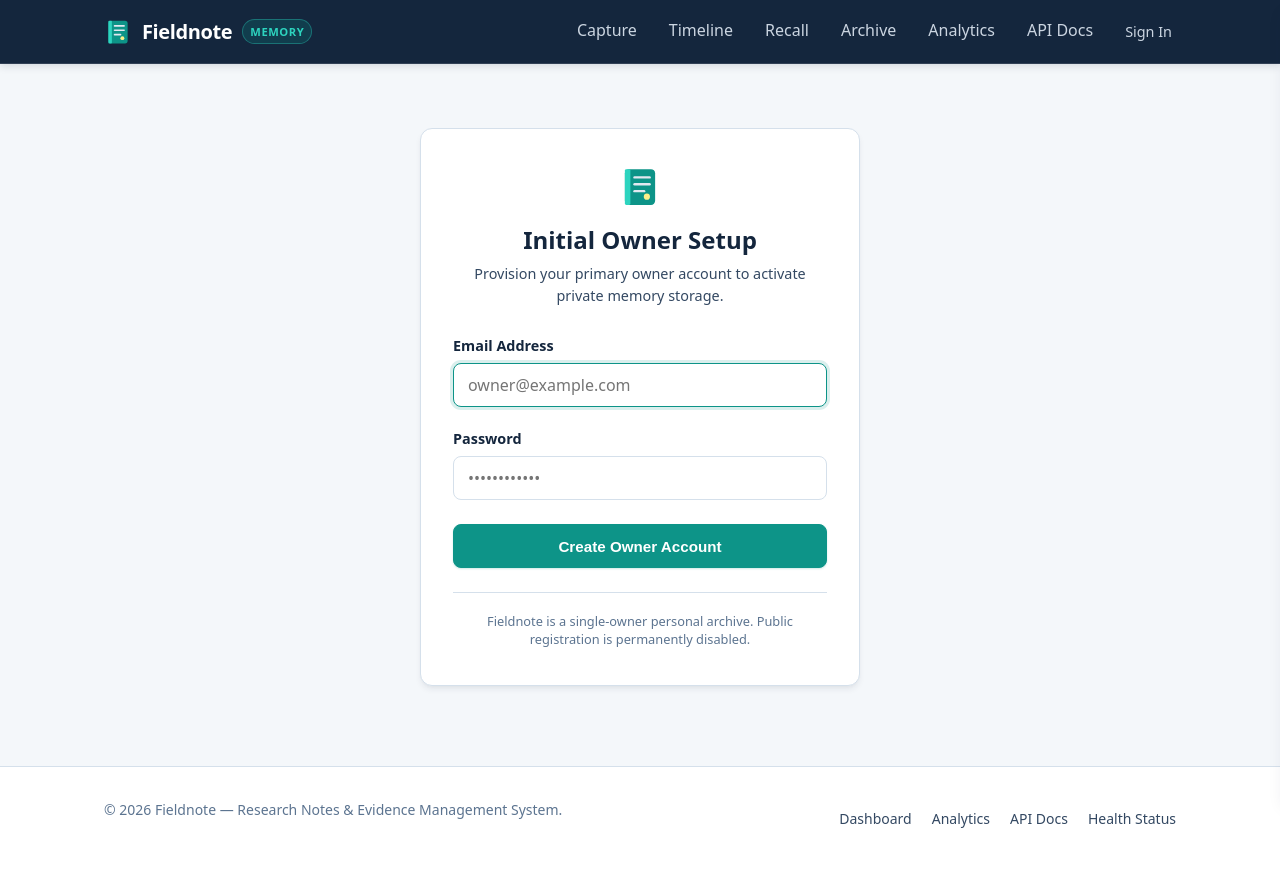
After one commit to AkshatSahay72/FieldNotes, a FastAPI app: template app/templates/login.html in a window 1280 px wide. The commit adds this page. Run offline with FastAPI, Linux system fonts and the light colour scheme; the template is opened without the code that fills it, so the values that code supplies are empty; parts of the project's set-up code (start-up, migrations or seed data) failed here and were passed over.

Commit message:
feat: restore authentication entry point, login view, and production session handling

```diff
--- a/app/static/css/style.css
+++ b/app/static/css/style.css
@@ -2355,3 +2355,169 @@ a:hover {
   color: var(--color-text-muted);
   margin: 0;
 }
+
+/* ==========================================================================
+   Owner Authentication View & Session Controls
+   ========================================================================== */
+.auth-page-container {
+  display: flex;
+  justify-content: center;
+  align-items: center;
+  min-height: calc(100vh - var(--header-height) - 180px);
+  padding: 2rem 1rem;
+}
+
+.auth-card {
+  width: 100%;
+  max-width: 440px;
+  background-color: var(--color-surface);
+  border: 1px solid var(--color-border);
+  border-radius: var(--radius-lg);
+  box-shadow: var(--shadow-md);
+  padding: 2.25rem 2rem;
+}
+
+.auth-header {
+  text-align: center;
+  margin-bottom: 1.75rem;
+}
+
+.auth-icon-wrapper {
+  display: inline-flex;
+  align-items: center;
+  justify-content: center;
+  margin-bottom: 1rem;
+}
+
+.auth-icon {
+  width: 44px;
+  height: 44px;
+}
+
+.auth-title {
+  font-size: 1.5rem;
+  font-weight: 700;
+  color: var(--color-text-main);
+  margin-bottom: 0.5rem;
+}
+
+.auth-subtitle {
+  font-size: 0.9rem;
+  color: var(--color-text-muted);
+  line-height: 1.5;
+  margin-bottom: 0;
+}
+
+.auth-alert {
+  display: flex;
+  align-items: center;
+  gap: 0.625rem;
+  padding: 0.75rem 1rem;
+  border-radius: var(--radius-md);
+  margin-bottom: 1.25rem;
+  font-size: 0.875rem;
+  line-height: 1.4;
+}
+
+.auth-alert-error {
+  background-color: #fef2f2;
+  border: 1px solid #fecaca;
+  color: #991b1b;
+}
+
+.auth-alert-icon {
+  display: inline-flex;
+  align-items: center;
+  justify-content: center;
+  width: 18px;
+  height: 18px;
+  border-radius: 50%;
+  background-color: #dc2626;
+  color: #ffffff;
+  font-size: 0.75rem;
+  font-weight: 700;
+  flex-shrink: 0;
+}
+
+.form-input {
+  width: 100%;
+  min-height: 44px;
+  padding: 0.625rem 0.875rem;
+  font-size: 1rem;
+  font-family: inherit;
+  color: var(--color-text-main);
+  background-color: var(--color-surface);
+  border: 1px solid var(--color-border);
+  border-radius: var(--radius-md);
+  transition: border-color var(--transition-fast), box-shadow var(--transition-fast);
+}
+
+.form-input:focus {
+  border-color: var(--color-teal);
+  box-shadow: 0 0 0 3px rgba(13, 148, 136, 0.15);
+  outline: none;
+}
+
+.btn-block {
+  width: 100%;
+}
+
+.auth-actions {
+  margin-top: 1.5rem;
+}
+
+.auth-footer-notice {
+  margin-top: 1.5rem;
+  padding-top: 1.25rem;
+  border-top: 1px solid var(--color-border);
+  text-align: center;
+}
+
+.auth-footnote {
+  font-size: 0.8rem;
+  color: var(--color-text-dim);
+  margin-bottom: 0;
+  line-height: 1.4;
+}
+
+/* Navigation Auth Items */
+.nav-user-item {
+  display: flex;
+  align-items: center;
+}
+
+.nav-user-email {
+  display: inline-block;
+  max-width: 180px;
+  overflow: hidden;
+  text-overflow: ellipsis;
+  white-space: nowrap;
+  font-size: 0.85rem;
+  font-weight: 500;
+  color: #94a3b8;
+  padding: 0.25rem 0.5rem;
+  background-color: rgba(255, 255, 255, 0.08);
+  border-radius: var(--radius-sm);
+  border: 1px solid rgba(255, 255, 255, 0.12);
+}
+
+.nav-btn-auth {
+  cursor: pointer;
+  background: transparent;
+  border: none;
+  font-family: inherit;
+  font-size: 0.9rem;
+}
+
+.mobile-nav-user-item {
+  padding: 0.5rem 0.875rem;
+  border-bottom: 1px solid rgba(255, 255, 255, 0.1);
+  margin-bottom: 0.5rem;
+}
+
+.mobile-nav-user-email {
+  display: block;
+  font-size: 0.85rem;
+  color: #94a3b8;
+  word-break: break-all;
+}
--- a/app/static/js/app.js
+++ b/app/static/js/app.js
@@ -5,6 +5,46 @@
 
 (function () {
   "use strict";
+
+  /* ==========================================================================
+     0. Cookie & CSRF Helper Functions
+     ========================================================================== */
+  function getCookie(name) {
+    if (!document.cookie) return null;
+    var match = document.cookie.match(new RegExp("(?:^|;\\s*)" + name + "=([^;]*)"));
+    return match ? decodeURIComponent(match[1]) : null;
+  }
+
+  function getCsrfToken() {
+    return getCookie("fieldnote_csrf");
+  }
+
+  /* ==========================================================================
+     0.1. Owner Authentication & Session Actions
+     ========================================================================== */
+  function initAuthActions() {
+    function handleLogout(e) {
+      if (e) e.preventDefault();
+      var csrf = getCsrfToken();
+      var headers = { "Content-Type": "application/json" };
+      if (csrf) headers["x-csrf-token"] = csrf;
+      fetch("/api/auth/logout", {
+        method: "POST",
+        headers: headers,
+      }).finally(function () {
+        window.location.href = "/login";
+      });
+    }
+
+    var btnLogout = document.getElementById("btn-logout");
+    if (btnLogout) {
+      btnLogout.addEventListener("click", handleLogout);
+    }
+    var btnMobileLogout = document.getElementById("btn-mobile-logout");
+    if (btnMobileLogout) {
+      btnMobileLogout.addEventListener("click", handleLogout);
+    }
+  }
 
   /* ==========================================================================
      1. Toast Notification System
@@ -936,9 +976,13 @@
       saveBtn.disabled = true;
       saveBtn.textContent = "Saving...";
 
+      var headers = { "Content-Type": "application/json" };
+      var csrfToken = getCsrfToken();
+      if (csrfToken) headers["x-csrf-token"] = csrfToken;
+
       fetch(url, {
         method: method,
-        headers: { "Content-Type": "application/json" },
+        headers: headers,
         body: JSON.stringify(payload),
       })
         .then(function (res) {
@@ -988,7 +1032,14 @@
       btnConfirmDelete.disabled = true;
       btnConfirmDelete.textContent = "Deleting...";
 
-      fetch("/api/notes/" + encodeURIComponent(noteId), { method: "DELETE" })
+      var deleteHeaders = {};
+      var csrfToken = getCsrfToken();
+      if (csrfToken) deleteHeaders["x-csrf-token"] = csrfToken;
+
+      fetch("/api/notes/" + encodeURIComponent(noteId), {
+        method: "DELETE",
+        headers: deleteHeaders,
+      })
         .then(function (res) {
           if (!res.ok && res.status !== 204) {
             return res.json().then(function (errData) {
@@ -1267,9 +1318,14 @@
       btnUploadEvidence.disabled = true;
       btnUploadEvidence.textContent = "Uploading...";
 
+      var uploadHeaders = {};
+      var csrfToken = getCsrfToken();
+      if (csrfToken) uploadHeaders["x-csrf-token"] = csrfToken;
+
       // Browser sets multipart/form-data boundary automatically when Content-Type is omitted
       fetch("/api/notes/" + encodeURIComponent(noteId) + "/attachments", {
         method: "POST",
+        headers: uploadHeaders,
         body: formData,
       })
         .then(function (res) {
@@ -1327,8 +1383,13 @@
       btnConfirmDeleteAttachment.disabled = true;
       btnConfirmDeleteAttachment.textContent = "Deleting...";
 
+      var delAttHeaders = {};
+      var csrfToken = getCsrfToken();
+      if (csrfToken) delAttHeaders["x-csrf-token"] = csrfToken;
+
       fetch("/api/notes/" + encodeURIComponent(noteId) + "/attachments/" + encodeURIComponent(attId), {
         method: "DELETE",
+        headers: delAttHeaders,
       })
         .then(function (res) {
           if (!res.ok && res.status !== 204) {
@@ -2006,6 +2067,7 @@
   document.addEventListener("DOMContentLoaded", function () {
     initDynamicYear();
     initMobileNavigation();
+    initAuthActions();
     initDashboard();
     initAnalytics();
   });
--- a/app/templates/base.html
+++ b/app/templates/base.html
@@ -54,6 +54,18 @@
           <li>
             <a href="/docs" class="nav-link" target="_blank" rel="noopener noreferrer">API Docs</a>
           </li>
+          {% if current_user %}
+          <li class="nav-user-item">
+            <span class="nav-user-email" title="{{ current_user.email }}">{{ current_user.email }}</span>
+          </li>
+          <li>
+            <button type="button" class="nav-link nav-btn-auth" id="btn-logout" aria-label="Sign out of your account">Sign Out</button>
+          </li>
+          {% elif not demo_mode %}
+          <li>
+            <a href="/login" class="nav-link nav-btn-auth {% if active_page == 'login' %}active{% endif %}" id="nav-link-login">Sign In</a>
+          </li>
+          {% endif %}
         </ul>
       </nav>
 
@@ -127,6 +139,18 @@
         <li>
           <a href="/docs" class="mobile-nav-link" target="_blank" rel="noopener noreferrer">API Documentation</a>
         </li>
+        {% if current_user %}
+        <li class="mobile-nav-user-item">
+          <span class="mobile-nav-user-email">{{ current_user.email }}</span>
+        </li>
+        <li>
+          <button type="button" class="mobile-nav-link nav-btn-auth" id="btn-mobile-logout">Sign Out</button>
+        </li>
+        {% elif not demo_mode %}
+        <li>
+          <a href="/login" class="mobile-nav-link {% if active_page == 'login' %}active{% endif %}" id="mobile-nav-login">Sign In</a>
+        </li>
+        {% endif %}
       </ul>
     </nav>
   </aside>
--- /dev/null
+++ b/app/templates/login.html
@@ -0,0 +1,175 @@
+{% extends "base.html" %}
+
+{% block title %}Fieldnote — {% if has_owner %}Owner Sign In{% else %}Initial Setup{% endif %}{% endblock %}
+
+{% block description %}Secure single-owner authentication for Fieldnote memory archive.{% endblock %}
+
+{% block content %}
+<div class="auth-page-container">
+  <div class="auth-card" role="region" aria-labelledby="auth-heading">
+    <div class="auth-header">
+      <div class="auth-icon-wrapper">
+        <svg class="brand-icon auth-icon" viewBox="0 0 32 32" fill="none" xmlns="http://www.w3.org/2000/svg" aria-hidden="true">
+          <rect x="5" y="3" width="22" height="26" rx="3" fill="#0D9488" />
+          <rect x="5" y="3" width="4" height="26" rx="1" fill="#2DD4BF" />
+          <line x1="12" y1="9" x2="23" y2="9" stroke="#E2E8F0" stroke-width="1.75" stroke-linecap="round" />
+          <line x1="12" y1="14" x2="23" y2="14" stroke="#E2E8F0" stroke-width="1.75" stroke-linecap="round" />
+          <line x1="12" y1="19" x2="19" y2="19" stroke="#E2E8F0" stroke-width="1.75" stroke-linecap="round" />
+          <circle cx="21" cy="23" r="2.25" fill="#FEF08A" />
+        </svg>
+      </div>
+      <h1 class="auth-title" id="auth-heading">
+        {% if has_owner %}Welcome Back{% else %}Initial Owner Setup{% endif %}
+      </h1>
+      <p class="auth-subtitle">
+        {% if has_owner %}
+          Sign in to access your personal memory journal and research notes.
+        {% else %}
+          Provision your primary owner account to activate private memory storage.
+        {% endif %}
+      </p>
+    </div>
+
+    <div class="auth-alert auth-alert-error" id="auth-error-alert" role="alert" style="display: none;">
+      <span class="auth-alert-icon">!</span>
+      <span class="auth-alert-msg" id="auth-error-msg"></span>
+    </div>
+
+    <form class="auth-form" id="auth-form" novalidate>
+      <div class="form-group">
+        <label for="auth-email" class="form-label">Email Address</label>
+        <input
+          type="email"
+          id="auth-email"
+          name="email"
+          class="form-input"
+          placeholder="owner@example.com"
+          autocomplete="email"
+          required
+          autofocus
+        >
+      </div>
+
+      <div class="form-group">
+        <label for="auth-password" class="form-label">Password</label>
+        <input
+          type="password"
+          id="auth-password"
+          name="password"
+          class="form-input"
+          placeholder="••••••••••••"
+          autocomplete="{% if has_owner %}current-password{% else %}new-password{% endif %}"
+          required
+        >
+      </div>
+
+      <div class="auth-actions">
+        <button type="submit" class="btn btn-primary btn-block" id="btn-auth-submit">
+          <span id="btn-auth-text">{% if has_owner %}Sign In{% else %}Create Owner Account{% endif %}</span>
+          <span class="spinner" id="btn-auth-spinner" style="display: none;" aria-hidden="true"></span>
+        </button>
+      </div>
+    </form>
+
+    <div class="auth-footer-notice">
+      <p class="auth-footnote">
+        Fieldnote is a single-owner personal archive. Public registration is permanently disabled.
+      </p>
+    </div>
+  </div>
+</div>
+
+<script>
+  (function () {
+    var form = document.getElementById("auth-form");
+    var emailInput = document.getElementById("auth-email");
+    var passwordInput = document.getElementById("auth-password");
+    var submitBtn = document.getElementById("btn-auth-submit");
+    var submitText = document.getElementById("btn-auth-text");
+    var submitSpinner = document.getElementById("btn-auth-spinner");
+    var errorAlert = document.getElementById("auth-error-alert");
+    var errorMsg = document.getElementById("auth-error-msg");
+    var isRegisterMode = {{ 'false' if has_owner else 'true' }};
+
+    function showError(msg) {
+      errorMsg.textContent = msg;
+      errorAlert.style.display = "flex";
+    }
+
+    function hideError() {
+      errorAlert.style.display = "none";
+      errorMsg.textContent = "";
+    }
+
+    function setLoading(loading) {
+      submitBtn.disabled = loading;
+      if (loading) {
+        submitSpinner.style.display = "inline-block";
+        submitText.textContent = isRegisterMode ? "Setting up..." : "Authenticating...";
+      } else {
+        submitSpinner.style.display = "none";
+        submitText.textContent = isRegisterMode ? "Create Owner Account" : "Sign In";
+      }
+    }
+
+    form.addEventListener("submit", function (e) {
+      e.preventDefault();
+      hideError();
+
+      var email = emailInput.value.trim();
+      var password = passwordInput.value;
+
+      if (!email) {
+        showError("Please enter your email address.");
+        emailInput.focus();
+        return;
+      }
+
+      if (!password) {
+        showError("Please enter your password.");
+        passwordInput.focus();
+        return;
+      }
+
+      if (isRegisterMode && password.length < 8) {
+        showError("Password must be at least 8 characters long.");
+        passwordInput.focus();
+        return;
+      }
+
+      setLoading(true);
+
+      var endpoint = isRegisterMode ? "/api/auth/register" : "/api/auth/login";
+
+      fetch(endpoint, {
+        method: "POST",
+        headers: {
+          "Content-Type": "application/json",
+          "Accept": "application/json",
+        },
+        body: JSON.stringify({ email: email, password: password }),
+      })
+      .then(function (res) {
+        return res.json().then(function (data) {
+          return { ok: res.ok, status: res.status, data: data };
+        }).catch(function () {
+          return { ok: res.ok, status: res.status, data: {} };
+        });
+      })
+      .then(function (result) {
+        setLoading(false);
+        if (result.ok) {
+          window.location.href = "/";
+        } else {
+          var detail = result.data.detail || "Authentication failed. Please verify your credentials.";
+          showError(detail);
+        }
+      })
+      .catch(function (err) {
+        setLoading(false);
+        showError("Network or server connection failed. Please try again.");
+      });
+    });
+  })();
+</script>
+{% endblock %}
```
Also changed, not shown: app/routes/ui.py (+49 -5 lines), tests/test_auth.py (+14 -0 lines), tests/test_ui.py (+80 -0 lines).
